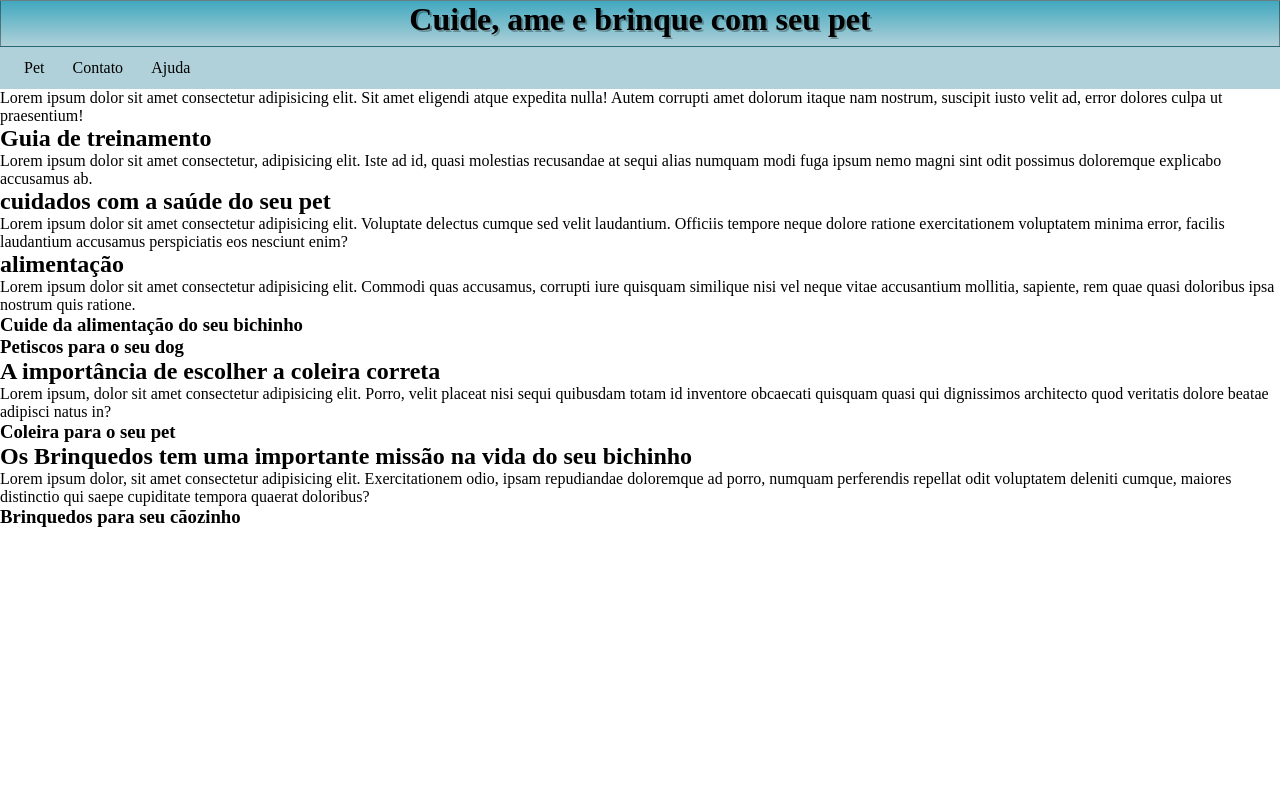
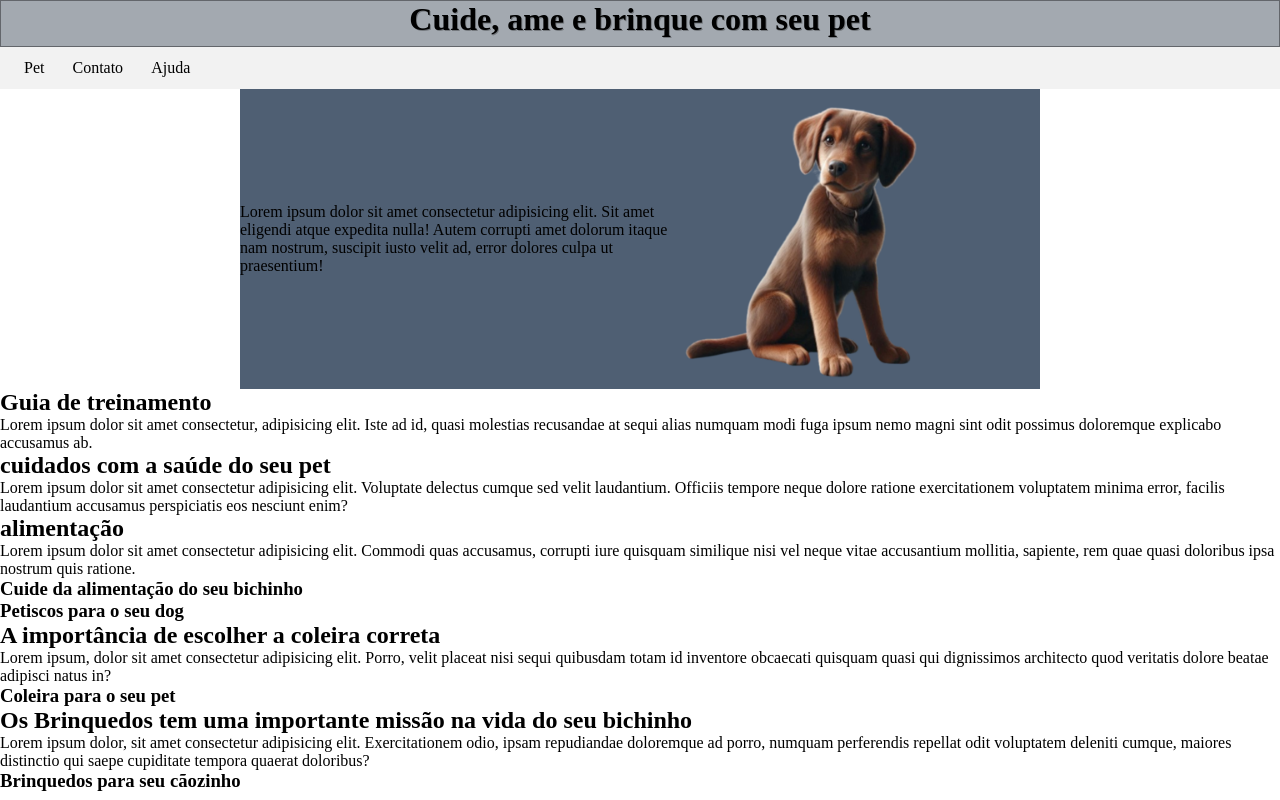
Before and after one commit to EdnaldoNeto/projetos, a plain HTML site: page projeto.pet/pet.html in a window 1280 px wide. Drawn offline with Linux system fonts and the light colour scheme.

Commit message:
upgrade.flexbox

```diff
--- a/projeto.pet/estilo/stypet.css
+++ b/projeto.pet/estilo/stypet.css
@@ -1,11 +1,11 @@
 @charset "UTF-8";
 
 :root {
-    --cor0: #41A8BF;
-    --cor1: #B0D1D9;
-    --cor2: #F2B077;
-    --cor3: #734226;
-    --cor4: #A66946;
+    --cor0: #4F5F73;
+    --cor1: #F2F2F2;
+    --cor2: #A3A9B0;
+    --cor3: #CCC4C0;
+    --cor4: #8C4B45;
 }
 
 * {
@@ -18,11 +18,25 @@ body{
 }
 
 header > h1#frase_top {
-    background-image: linear-gradient(to bottom, var(--cor0), var(--cor1));
+    background-color: var(--cor2);
     height: 45px;
     text-align: center;
     border: 1px solid rgba(0, 0, 0, 0.397);
-    text-shadow: 2px 2px 0px rgba(0, 0, 0, 0.288);
+    text-shadow: 1px 1px 0px rgba(0, 0, 0, 0.288);
+}
+
+#container1 {
+    background-color: var(--cor0);
+    display: flex;
+    align-items: center;
+    width: 800px;
+    margin: auto;
+}
+
+#imagem_cachorro {
+    width: 300px;
+    height: 300px;
+    margin-right: 70px;
 }
 
 nav {
@@ -35,7 +49,6 @@ nav > a {
     text-decoration: none;
     padding: 12px;
     border: 5px;
-
 }
 
 nav > a:hover {
--- a/projeto.pet/pet.html
+++ b/projeto.pet/pet.html
@@ -14,8 +14,9 @@
             <a href="">Contato</a>
             <a href="">Ajuda</a>
         </nav>
-        <div>
+        <div id="container1">
             <p>Lorem ipsum dolor sit amet consectetur adipisicing elit. Sit amet eligendi atque expedita nulla! Autem corrupti amet dolorum itaque nam nostrum, suscipit iusto velit ad, error dolores culpa ut praesentium!</p>
+            <img id="imagem_cachorro" src="imagens/dog.png" alt="cachorro">
         </div>
     </header>
     <main>
```
